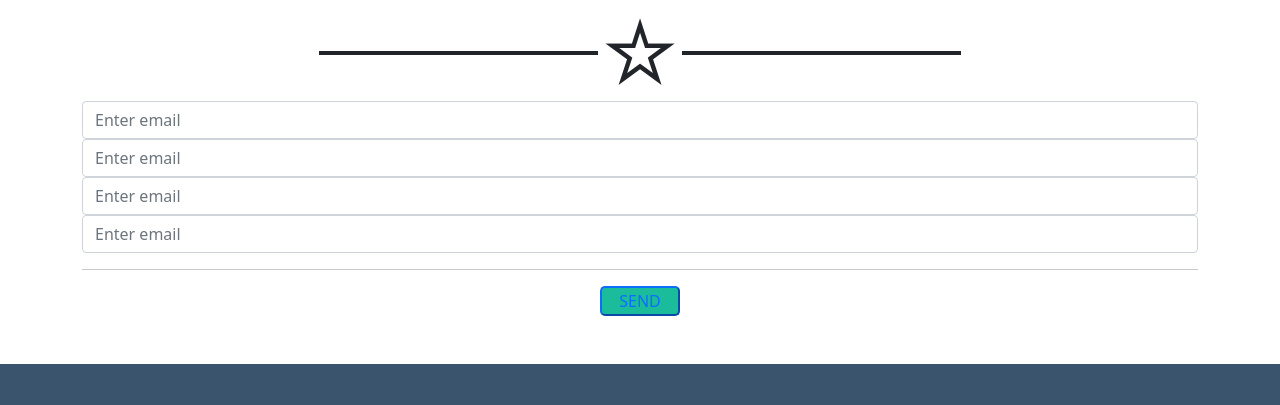
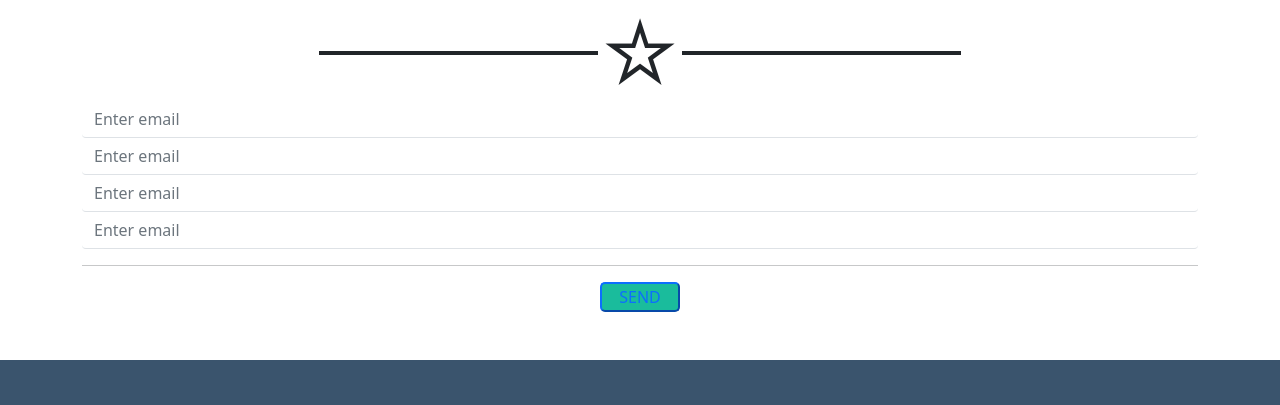
Before and after one commit to Leonomics/html-css-bootstrap-freelancer, a plain HTML site: page index.html in a window 1280 px wide. Shown: the part 1803-2208 px from the top of the page. Drawn offline with nearby package versions, Linux system fonts and the light colour scheme.

Commit message:
fix user's input field border

```diff
--- a/index.html
+++ b/index.html
@@ -201,10 +201,10 @@
         </div>
 
         <div>
-            <input type="email" class="form-control" id="exampleInputEmail1" aria-describedby="emailHelp" placeholder="Enter email">
-            <input type="email" class="form-control" id="exampleInputEmail1" aria-describedby="emailHelp" placeholder="Enter email">
-            <input type="email" class="form-control" id="exampleInputEmail1" aria-describedby="emailHelp" placeholder="Enter email">
-            <input type="email" class="form-control" id="exampleInputEmail1" aria-describedby="emailHelp" placeholder="Enter email">
+            <input type="email" class="form-control border-0 border-bottom" id="exampleInputEmail1" aria-describedby="emailHelp" placeholder="Enter email">
+            <input type="email" class="form-control border-0 border-bottom" id="exampleInputEmail1" aria-describedby="emailHelp" placeholder="Enter email">
+            <input type="email" class="form-control border-0 border-bottom" id="exampleInputEmail1" aria-describedby="emailHelp" placeholder="Enter email">
+            <input type="email" class="form-control border-0 border-bottom" id="exampleInputEmail1" aria-describedby="emailHelp" placeholder="Enter email">
         </div>
         <hr>
         <button class=" float-left btn-outline-primary ms_send_button">
```
